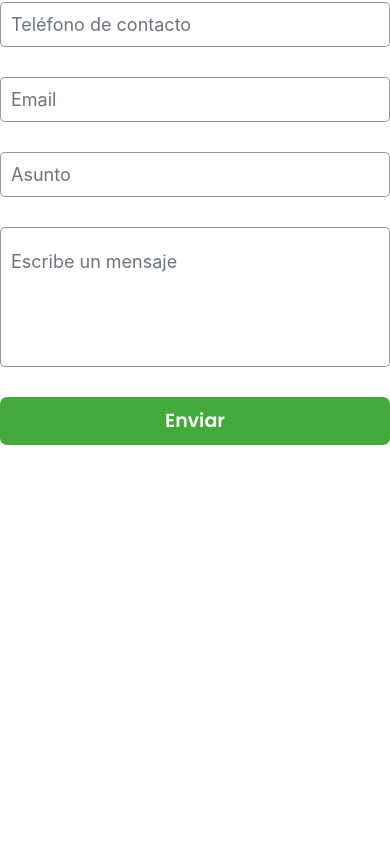
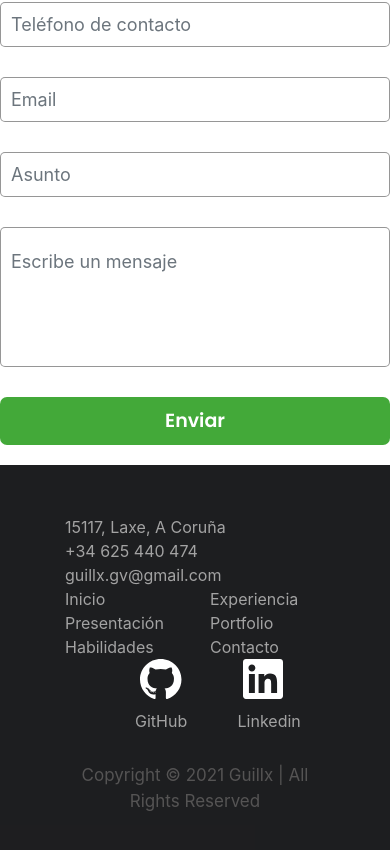
Before and after one commit to Guillx/Mi_Web, a React (Create React App) app: page / in a window 390 px wide. Shown: the part 6796-7646 px from the top of the page. Before the commit the page ends 7261 px from the top, so only its background shows below. Built offline with nearby package versions, Linux system fonts and the light colour scheme; the HTML template or start-up script is replaced by a standard one.

Commit message:
footer falta responsive

```diff
--- a/src/App.js
+++ b/src/App.js
@@ -8,7 +8,7 @@ import Navbar from "./components/Navbar";
 import Presentacion from "./components/Presentacion";
 import Portfolio from "./components/Portfolio";
 import Contacto from "./components/Contacto";
-// import Footer from "./components/Footer";
+import Footer from "./components/Footer";
 
 function App() {
   return (
@@ -20,7 +20,7 @@ function App() {
       <Experiencia></Experiencia>
       <Portfolio></Portfolio>
       <Contacto></Contacto>
-      {/* <Footer></Footer> */}
+      <Footer></Footer>
     </div>
   );
 }
--- a/src/assets/css/Footer.css
+++ b/src/assets/css/Footer.css
@@ -1,9 +1,49 @@
 .footer-container {
-  height: 80px;
-  background-color: black;
+  padding: 50px;
+  background-color: rgb(5, 6, 8, 0.9);
+  color: rgb(163, 163, 163);
+}
+
+.footer-container a {
+  text-decoration: none;
+  cursor: pointer;
+  color: rgb(163, 163, 163);
+}
+
+.footer-container a:hover {
+  text-decoration: none;
+  color: var(--primarygreen);
+}
+
+.footer-container p {
+  margin-bottom: 0;
+}
+
+.footer-nav {
+  font-size: 16px;
+  margin-top: 0px;
+}
+
+.links-social-footer {
+  margin: 0 50px;
+  padding: 0 10px;
+}
+.links-social-footer a {
+  margin: 0px 30px;
+}
+
+.icon-footer {
+  height: 40px;
   color: white;
 }
 
-.footer-container h5 {
+.links-social-footer a p {
+  margin: 10px -5px;
+}
+
+.copyright-text-footer {
+  font-size: 17px;
   text-align: center;
+  padding: 20px 0;
+  color: rgb(85, 84, 84);
 }
--- a/src/components/Footer.js
+++ b/src/components/Footer.js
@@ -1,7 +1,75 @@
 import "../assets/css/Footer.css";
+import githubicon from "../assets/images/github.svg";
+import linkedinicon from "../assets/images/linkedin.svg";
 
 const Footer = () => {
-  return <div className="footer-container"></div>;
+  return (
+    <div className="footer-container">
+      <div className="container">
+        <div className="row">
+          <div className="col-lg-4 col-md-6 col-sm-6">
+            <div className="d-flex">
+              <p>15117, Laxe, A Coruña</p>
+            </div>
+            <div className="d-flex">
+              <a href="tel:625440474">+34 625 440 474</a>
+            </div>
+            <div className="d-flex">
+              <p>guillx.gv@gmail.com</p>
+            </div>
+          </div>
+
+          <div className="col-lg-4 col-md-2 col-sm-6">
+            <div className="row">
+              <div className="col">
+                <a href="/" className="footer-nav">
+                  Inicio
+                </a>
+                <br></br>
+                <a href="/" className="footer-nav">
+                  Presentación
+                </a>
+                <br></br>
+                <a href="/" className="footer-nav">
+                  Habilidades
+                </a>
+              </div>
+
+              <div className="col">
+                <a href="/" className="footer-nav">
+                  Experiencia
+                </a>
+                <br></br>
+                <a href="/" className="footer-nav">
+                  Portfolio
+                </a>
+                <br></br>
+                <a href="/" className="footer-nav">
+                  Contacto
+                </a>
+              </div>
+            </div>
+          </div>
+          <div className="links-social-footer">
+            <div className="d-flex">
+              <a href="https://github.com/Guillx">
+                <img className="icon-footer" src={githubicon} alt=""></img>
+                <p>GitHub</p>
+              </a>
+              <a href="https://www.linkedin.com/in/guillermo-gil-vazquez-link/">
+                <img className="icon-footer" src={linkedinicon} alt=""></img>
+                <p>Linkedin</p>
+              </a>
+            </div>
+          </div>
+        </div>
+        <p className="copyright-text-footer">
+          Copyright &copy; {new Date().getFullYear()}&nbsp;Guillx | All Rights
+          Reserved
+        </p>
+      </div>
+    </div>
+  );
 };
 
 export default Footer;
```
Also changed, not shown: src/assets/images/github.svg, src/assets/images/linkedin.svg (added).
